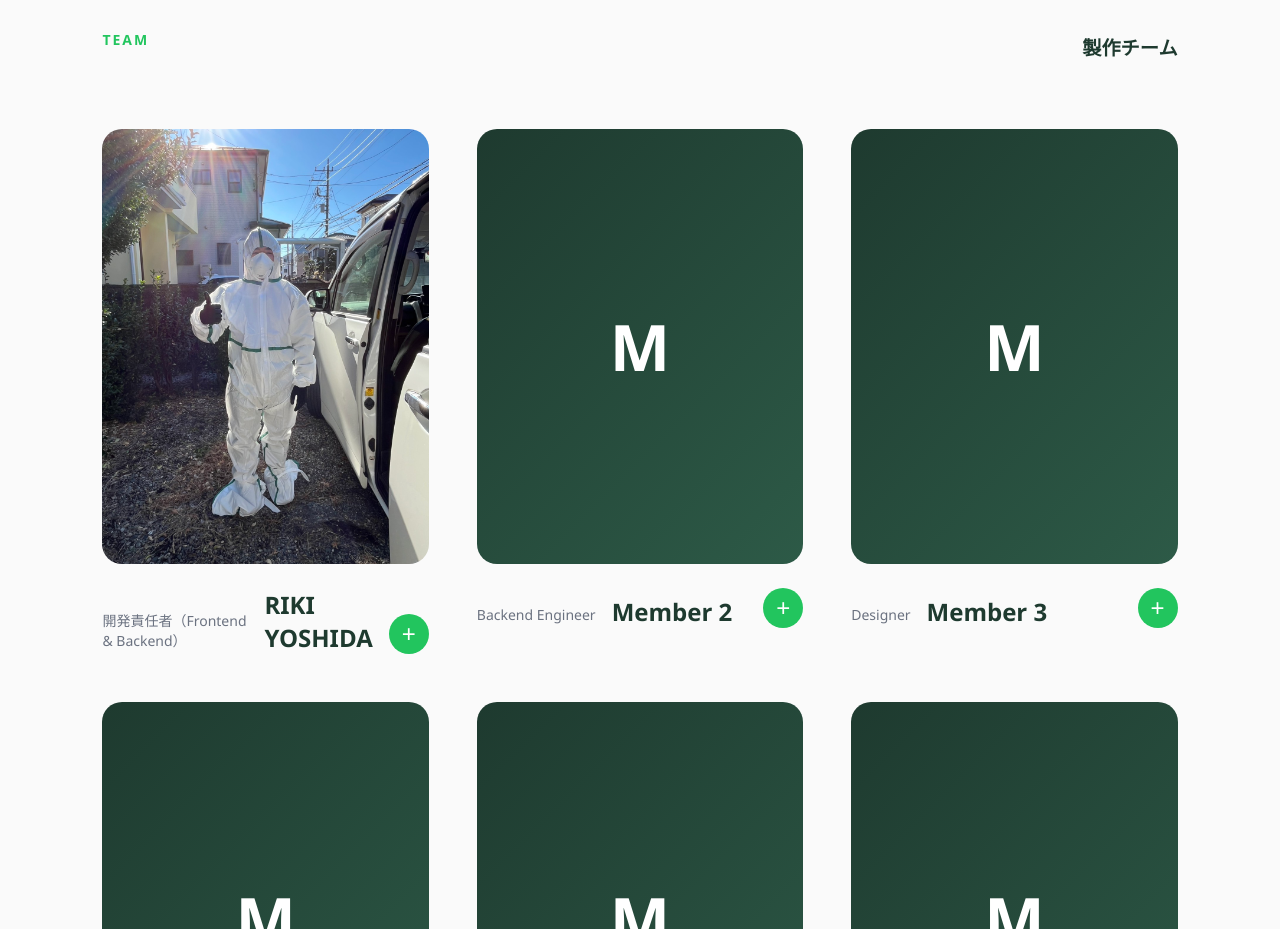
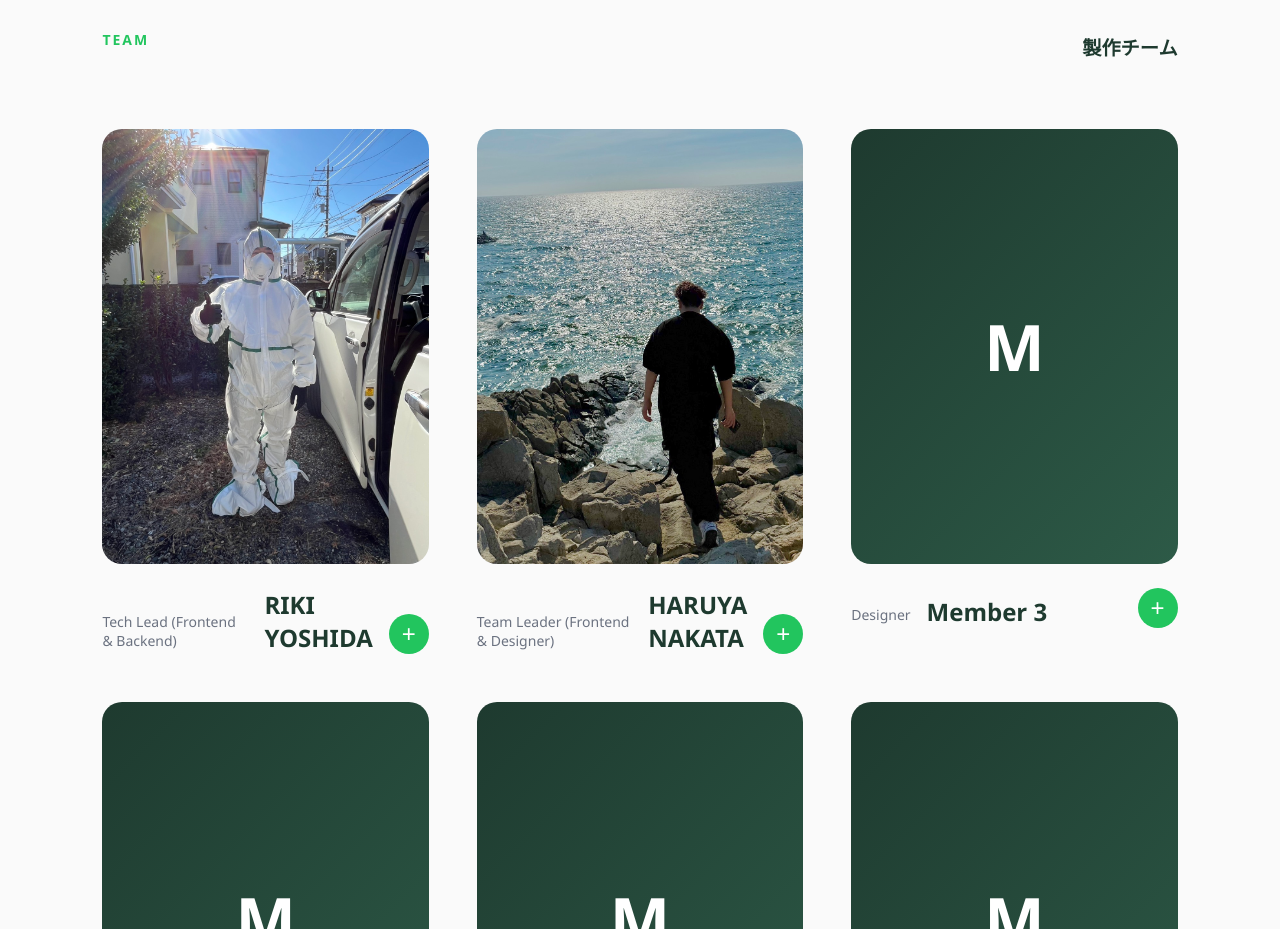
Before and after one commit to J15team/Frontend-prod, a React (Vite) app: page / in a window 1280 px wide. Shown: the part 2600-3529 px from the top of the page. Built offline with nearby package versions, Linux system fonts and the light colour scheme; no server answers.

Commit message:
fix: 役職表記を英語に統一、member-2の画像パス修正

```diff
--- a/src/views/landing/LandingView.tsx
+++ b/src/views/landing/LandingView.tsx
@@ -276,8 +276,8 @@ export const LandingView: React.FC = () => {
 
           <div className="team-grid-large">
             {[
-              { id: 'member-1', name: 'RIKI YOSHIDA', role: '開発責任者（Frontend & Backend）', image: '/images/team/member-1.jpg' },
-              { id: 'member-2', name: 'Member 2', role: 'Backend Engineer', image: '' },
+              { id: 'member-1', name: 'RIKI YOSHIDA', role: 'Tech Lead (Frontend & Backend)', image: '/images/team/member-1.jpg' },
+              { id: 'member-2', name: 'HARUYA NAKATA', role: 'Team Leader (Frontend & Designer)', image: '/images/team/member-2.jpg' },
               { id: 'member-3', name: 'Member 3', role: 'Designer', image: '' },
               { id: 'member-4', name: 'Member 4', role: 'Frontend Engineer', image: '' },
               { id: 'member-5', name: 'Member 5', role: 'Backend Engineer', image: '' },
--- a/src/views/landing/MemberDetailView.tsx
+++ b/src/views/landing/MemberDetailView.tsx
@@ -20,7 +20,7 @@ const membersData: Record<string, {
     name: 'RIKI YOSHIDA',
     nameEn: 'RIKI YOSHIDA',
     role: 'Tech Lead',
-    title: '開発責任者（Frontend & Backend）',
+    title: 'Tech Lead (Frontend & Backend)',
     image: '/images/team/member-1-detail.jpg',
     bio: [
       'この作品における大体なんでもやったなんでも屋さんです。',
@@ -36,9 +36,9 @@ const membersData: Record<string, {
   'member-2': {
     name: 'HARUYA NAKATA',
     nameEn: 'HARUYA NAKATA',
-    role: 'Backend Engineer',
-    title: 'チームリーダー(フロントエンド & デザイナー)',
-    image: '/images/team/member-2.jpg',
+    role: 'Team Leader',
+    title: 'Team Leader(Frontend & Designer)',
+    image: '/images/team/member-2-detail.jpg',
     bio: [
       'チームリーダーさせてもらってます。',
       'フロントエンドとデザイン触ってます。'
@@ -47,10 +47,10 @@ const membersData: Record<string, {
     links: [],
   },
   'member-3': {
-    name: 'メンバー3',
+    name: 'Member 3',
     nameEn: 'Member Three',
     role: 'Designer',
-    title: 'デザイン担当',
+    title: 'Designer',
     image: '/images/team/member-3.jpg',
     bio: [
       'ここに経歴や紹介文を書きます。',
@@ -60,10 +60,10 @@ const membersData: Record<string, {
     links: [],
   },
   'member-4': {
-    name: 'メンバー4',
+    name: 'Member 4',
     nameEn: 'Member Four',
     role: 'Frontend Engineer',
-    title: 'フロントエンド担当',
+    title: 'Frontend Engineer',
     image: '/images/team/member-4.jpg',
     bio: [
       'ここに経歴や紹介文を書きます。',
@@ -72,10 +72,10 @@ const membersData: Record<string, {
     links: [],
   },
   'member-5': {
-    name: 'メンバー5',
+    name: 'Member 5',
     nameEn: 'Member Five',
     role: 'Backend Engineer',
-    title: 'バックエンド担当',
+    title: 'Backend Engineer',
     image: '/images/team/member-5.jpg',
     bio: [
       'ここに経歴や紹介文を書きます。',
@@ -84,10 +84,10 @@ const membersData: Record<string, {
     links: [],
   },
   'member-6': {
-    name: 'メンバー6',
+    name: 'Member 6',
     nameEn: 'Member Six',
     role: 'Project Manager',
-    title: 'PM担当',
+    title: 'Project Manager',
     image: '/images/team/member-6.jpg',
     bio: [
       'ここに経歴や紹介文を書きます。',
```
